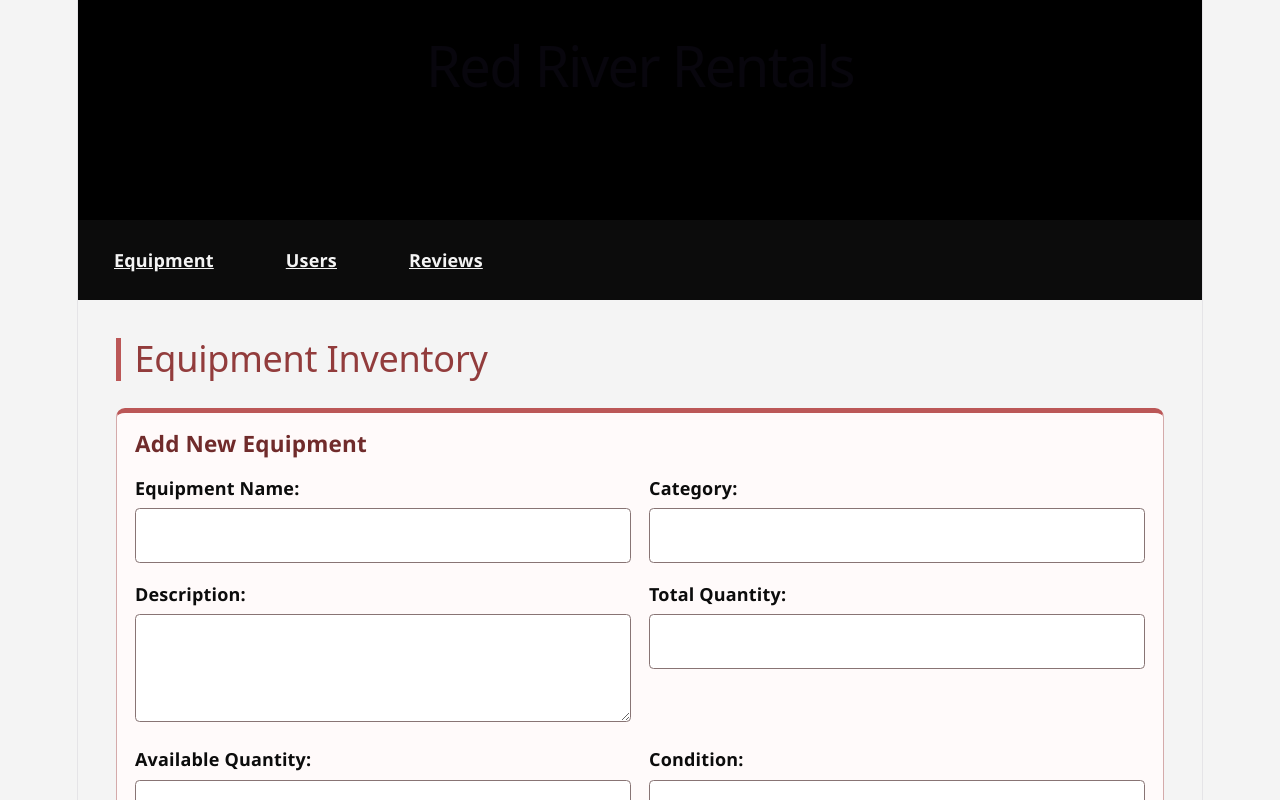
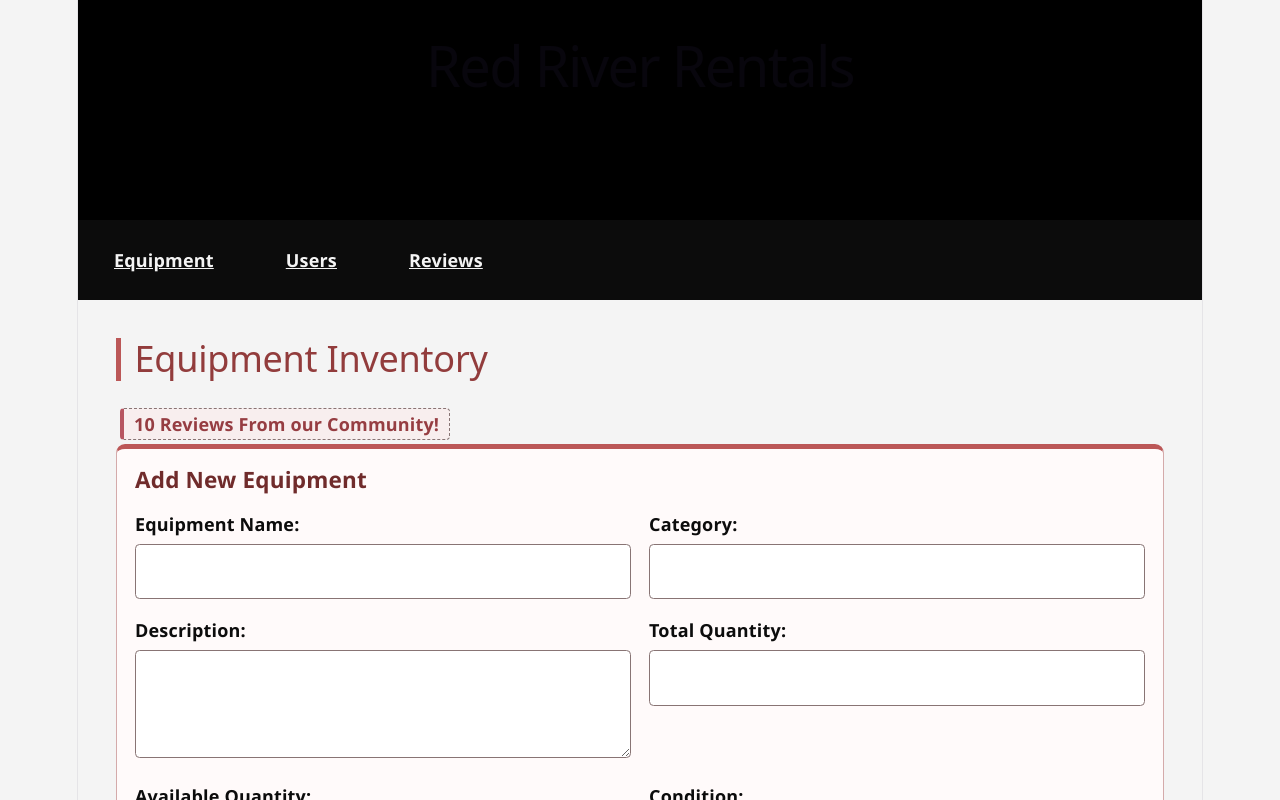
Before and after one commit to emaglaque2-rrc/full-stack-project-group-4, a React (Vite) app: page / in a window 1280 px wide. Shown: the top 800 px of the page. Built offline with nearby package versions, Linux system fonts and the light colour scheme.

Commit message:
Added review counter using shared state, counter updates  as reviews are added

```diff
--- a/src/components/equipment-inventory/EquipmentInventory.css
+++ b/src/components/equipment-inventory/EquipmentInventory.css
@@ -211,6 +211,19 @@
     color: #702b2b;
 }
 
+#reviewCounter {
+    font-size: 1.0rem;
+    font-weight: 600;
+    color: #963d42;
+    background-color: #f8eeee;
+    border-left: 4px solid #b75560;
+    border-radius: 4px;
+    padding: 2px 10px;
+    margin: 4px ;
+    width: fit-content;
+    text-align: left;
+}
+
 /* Tablet layout */
 @media (max-width: 900px) {
     .equipment-inventory__grid {
--- a/src/components/equipment-inventory/EquipmentInventory.tsx
+++ b/src/components/equipment-inventory/EquipmentInventory.tsx
@@ -1,6 +1,7 @@
 import { useState } from 'react';
 import EquipmentItem from '../equipment-item/EquipmentItem';
 import './EquipmentInventory.css';
+import * as reviewService from "../../services/reviewService"
 import type { EquipmentInventoryProps } from '../../types/equipmentInventoryProps';
 import { EquipmentSearch } from '../equipment-search/EquipmentSearch';
 import EquipmentForm from '../equipment-form/EquipmentForm';
@@ -40,9 +41,11 @@ function EquipmentInventory({
         })
         : equipment;
 
+    const totalReviews = reviewService.getAllReviews().length
     return(
         <section className="equipment-inventory">
             <h2>Equipment Inventory</h2>
+            <p id='reviewCounter'>{totalReviews} Reviews From our Community!</p>
 
             {errorMessage && (
                 <p role="alert" className="error-message">
```
